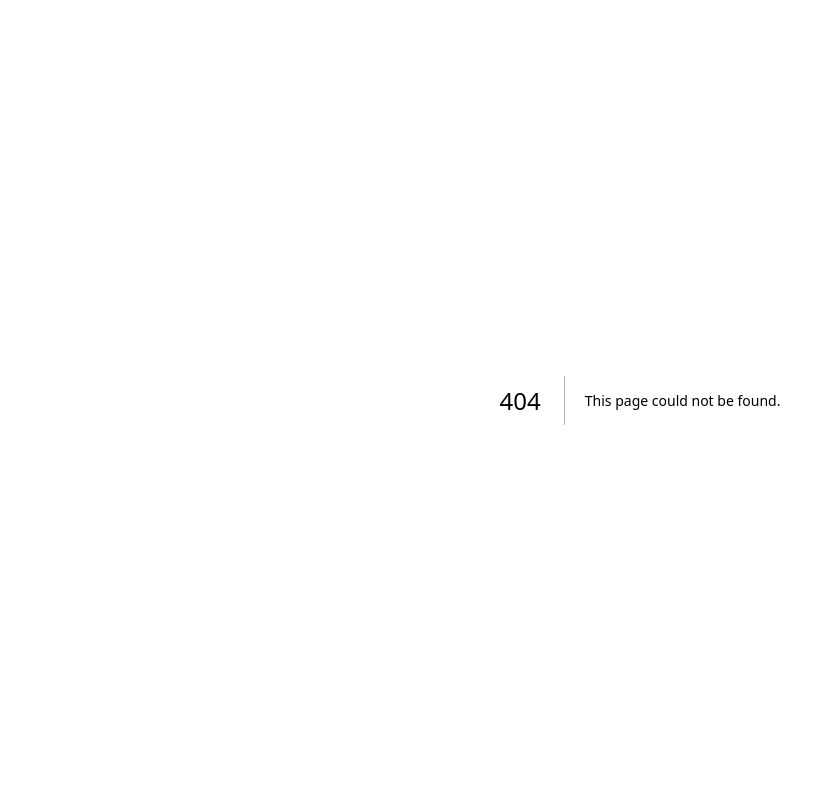
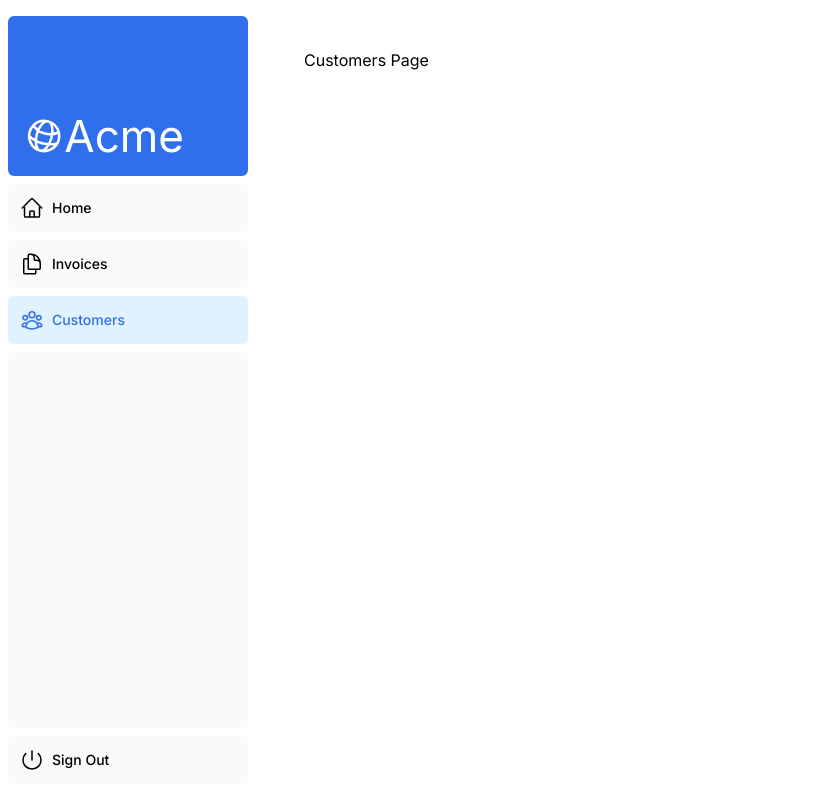
Before and after one commit to tiavina-mika/exploring-nextjs-14, a Next.js app in the folder nextjs-dashboard/: page /dashboard/customers in a window 1280 px wide. Before the commit this address had no page. Shown: the whole page, without its empty margins (0-835 px from the left). Built offline with nearby package versions, Linux system fonts and the light colour scheme.

Commit message:
redirection

```diff
--- a/nextjs-dashboard/app/dashboard/articles/page.tsx
+++ b/nextjs-dashboard/app/dashboard/customers/page.tsx
@@ -1,5 +1,5 @@
 const Page = () => {
-  return <p>Articles Page</p>;
+  return <p>Customers Page</p>;
 }
 
 export default Page
--- /dev/null
+++ b/nextjs-dashboard/app/dashboard/invoices/page.tsx
@@ -0,0 +1,5 @@
+const Page = () => {
+  return <p>Invoices Page</p>;
+}
+
+export default Page
--- a/nextjs-dashboard/app/layout.tsx
+++ b/nextjs-dashboard/app/layout.tsx
@@ -1,5 +1,6 @@
 import { primaryFont } from '@/app/ui/fonts';
 import { ReactNode } from 'react';
+import '@/app/ui/global.css';
 
 type Props = {
   children: ReactNode
--- a/nextjs-dashboard/app/ui/acme-logo.tsx
+++ b/nextjs-dashboard/app/ui/acme-logo.tsx
@@ -1,10 +1,10 @@
 import { GlobeAltIcon } from '@heroicons/react/24/outline';
-import { lusitana } from '@/app/ui/fonts';
+import { primaryFont } from './fonts';
 
 export default function AcmeLogo() {
   return (
     <div
-      className={`${lusitana.className} flex flex-row items-center leading-none text-white`}
+      className={`${primaryFont} flex flex-row items-center leading-none text-white`}
     >
       <GlobeAltIcon className="h-12 w-12 rotate-[15deg]" />
       <p className="text-[44px]">Acme</p>
--- a/nextjs-dashboard/app/ui/dashboard/nav-links.tsx
+++ b/nextjs-dashboard/app/ui/dashboard/nav-links.tsx
@@ -1,8 +1,11 @@
+'use client'
 import {
   UserGroupIcon,
   HomeIcon,
   DocumentDuplicateIcon,
 } from '@heroicons/react/24/outline';
+import clsx from 'clsx';
+import { usePathname } from 'next/navigation';
 
 // Map of links to display in the side navigation.
 // Depending on the size of the application, this would be stored in a database.
@@ -17,6 +20,8 @@
 ];
 
 export default function NavLinks() {
+  const pathname = usePathname();
+
   return (
     <>
       {links.map((link) => {
@@ -25,8 +30,13 @@
           <a
             key={link.name}
             href={link.href}
-            className="flex h-[48px] grow items-center justify-center gap-2 rounded-md bg-gray-50 p-3 text-sm font-medium hover:bg-sky-100 hover:text-blue-600 md:flex-none md:justify-start md:p-2 md:px-3"
-          >
+            className={clsx(
+              'flex h-[48px] grow items-center justify-center gap-2 rounded-md bg-gray-50 p-3 text-sm font-medium hover:bg-sky-100 hover:text-blue-600 md:flex-none md:justify-start md:p-2 md:px-3',
+              {
+                'bg-sky-100 text-blue-600': pathname === link.href,
+              },
+            )}
+            >
             <LinkIcon className="w-6" />
             <p className="hidden md:block">{link.name}</p>
           </a>
```
Also changed, not shown: 1 other file (tests, documents, lock files or other folders).
